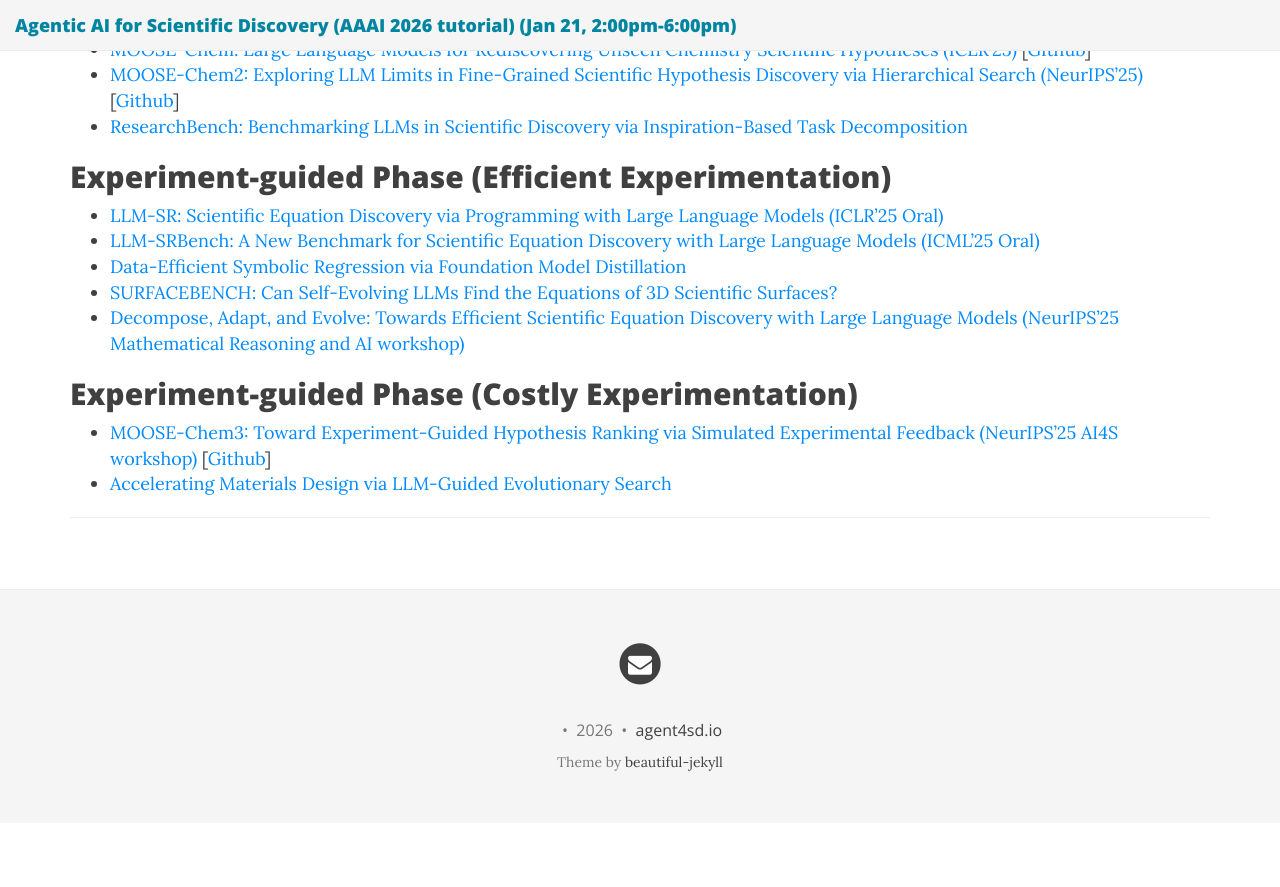
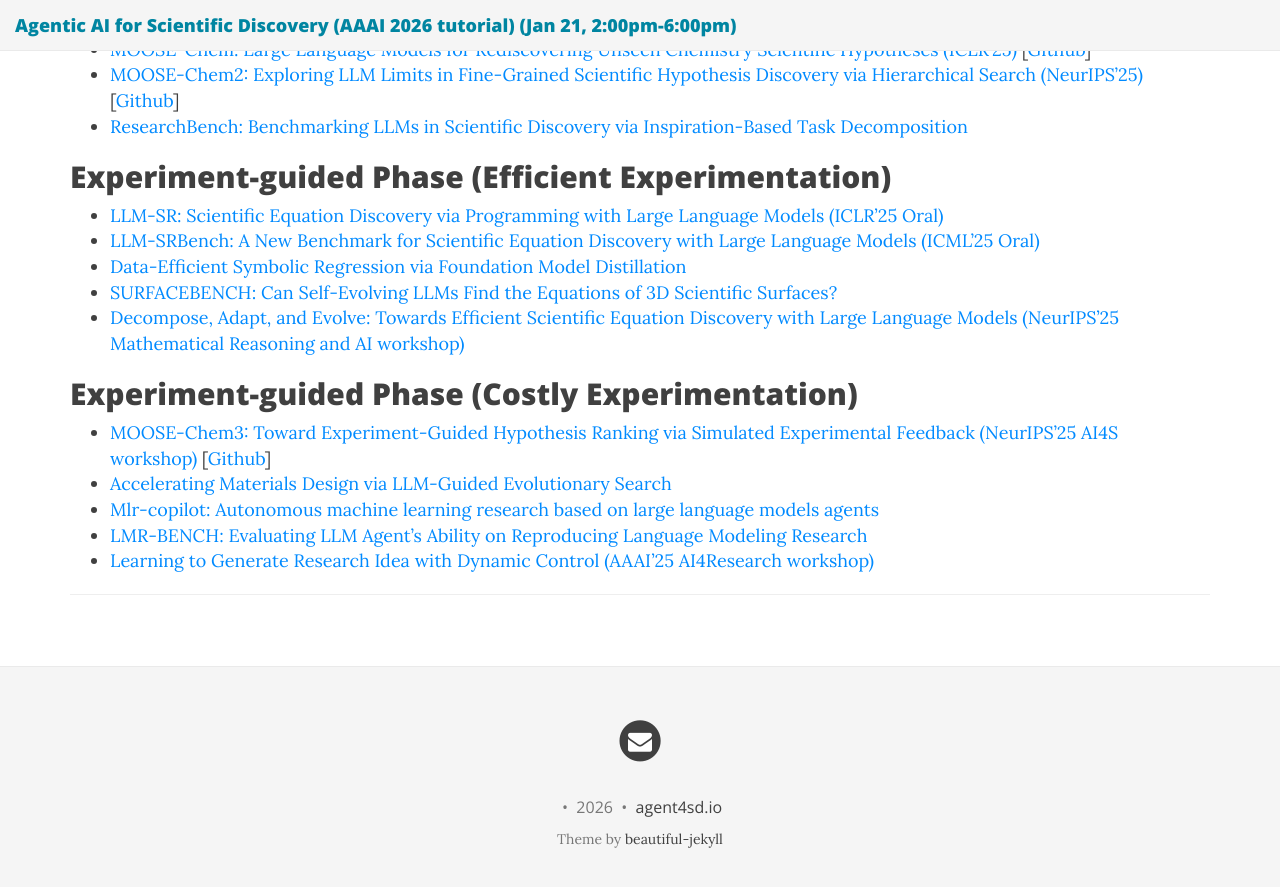
Before and after one commit to ZonglinY/llm4sd-aaai-2026, a Jekyll site: the page built from index.md, in a window 1280 px wide and 900 px high, scrolled down 2950 px. Shown: the top 887 px of the window. Built offline with Jekyll 4.4.1, drawn with Linux system fonts in a browser that asks for light colours; nearby versions of some CDN libraries; before the commit the page ends 3773 px from its top, so only the background shows below that.

Commit message:
Update index.md

```diff
--- a/index.md
+++ b/index.md
@@ -228,6 +228,9 @@ By structuring discovery into these two phases—**optimization with heuristics
 ## Experiment-guided Phase (Costly Experimentation)
 - [MOOSE-Chem3: Toward Experiment-Guided Hypothesis Ranking via Simulated Experimental Feedback (NeurIPS'25 AI4S workshop)](https://arxiv.org/abs/2505.17873) [[Github](https://github.com/wanhaoliu/MOOSE-Chem3)]
 - [Accelerating Materials Design via LLM-Guided Evolutionary Search](https://arxiv.org/abs/2510.22503)
+- [Mlr-copilot: Autonomous machine learning research based on large language models agents](https://arxiv.org/abs/2408.14033)
+- [LMR-BENCH: Evaluating LLM Agent's Ability on Reproducing Language Modeling Research](https://arxiv.org/abs/2506.17335)
+- [Learning to Generate Research Idea with Dynamic Control (AAAI'25 AI4Research workshop)](https://openreview.net/forum?id=zCb0dPvGYN)
 
 <hr>
 
```
